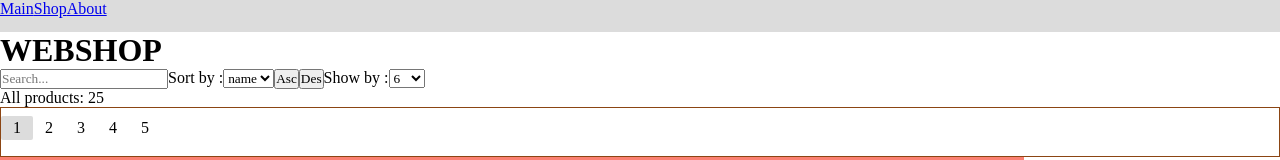
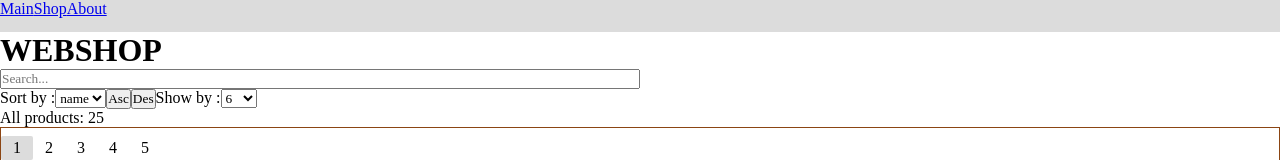
Before and after one commit to TRAHIM86/webshop, a React (Create React App) app: page / in a window 1280 px wide. Shown: the top 160 px of the page. Built offline with nearby package versions, Linux system fonts and the light colour scheme; data requests are answered from the project's data file.

Commit message:
feat: added button cleanStr (appears with text)

```diff
--- a/src/components/inputSearch/inputSearch.jsx
+++ b/src/components/inputSearch/inputSearch.jsx
@@ -1,8 +1,11 @@
 import React, { useState } from "react";
+import styles from "./inputSearch.module.css";
 
 export const InputSearch = ({ searchStr, setSearchStr, setCurrentPage }) => {
   return (
+    <div className={styles.inputBlock}>
       <input
+        className={styles.searchField}
         type="text"
         value={searchStr}
         placeholder="Search..."
@@ -11,5 +14,9 @@ export const InputSearch = ({ searchStr, setSearchStr, setCurrentPage }) => {
           setCurrentPage(1);
         }}
       />
+      <div className={styles.divClear} onClick={() => setSearchStr("")}>
+        {searchStr && "X"}
+      </div>
+    </div>
   );
 };
--- /dev/null
+++ b/src/components/inputSearch/inputSearch.module.css
@@ -0,0 +1,18 @@
+.inputBlock {
+  width: 50%;
+  position: relative;
+  box-sizing: border-box;
+  overflow: hidden;
+  display: flex;
+}
+
+.searchField {
+  box-sizing: border-box;
+  flex-grow: 1;
+}
+
+.divClear {
+  flex-shrink: 0;
+  background-color: chartreuse;
+  cursor: pointer;
+}
```
Lines whose indentation alone changed are shown as unchanged.
